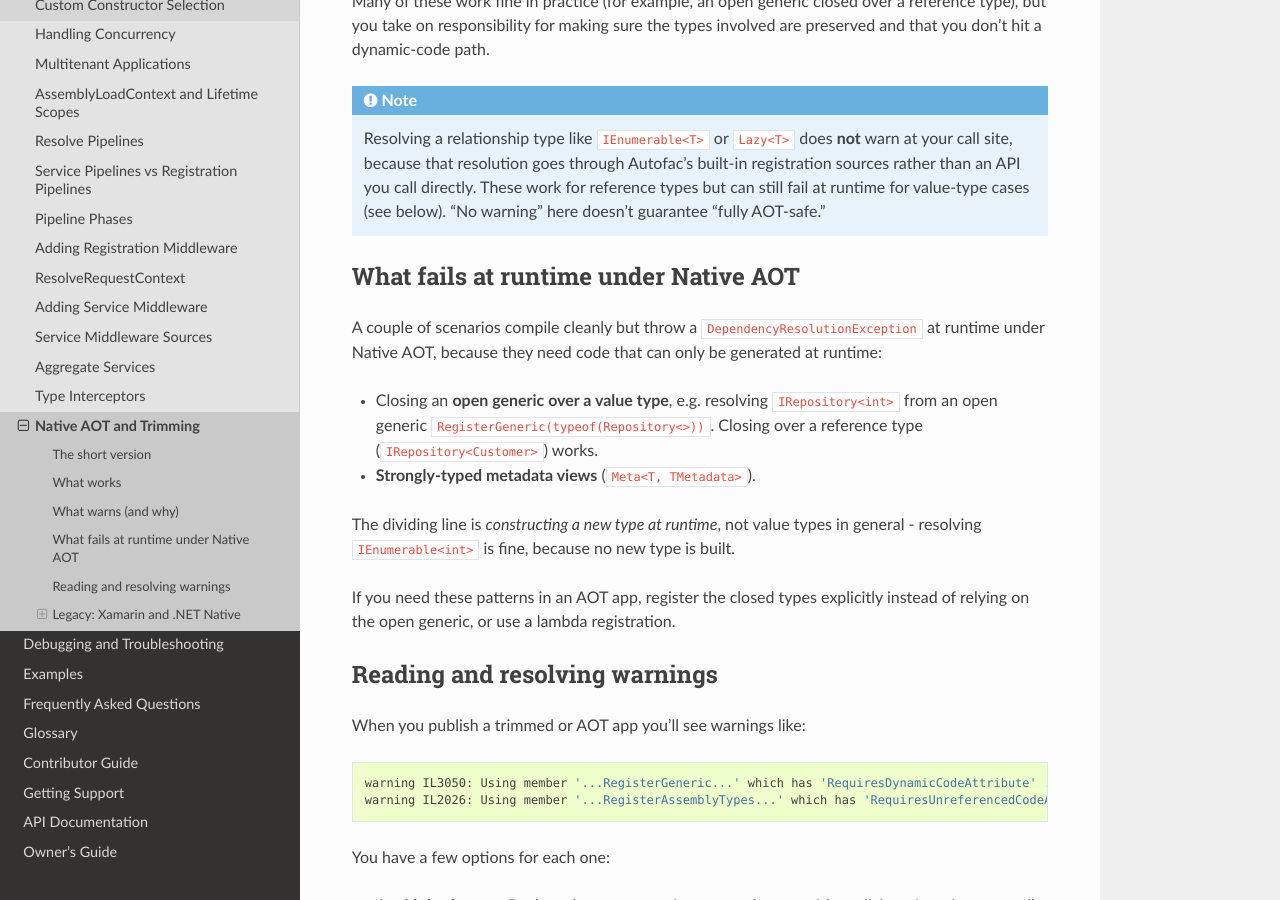
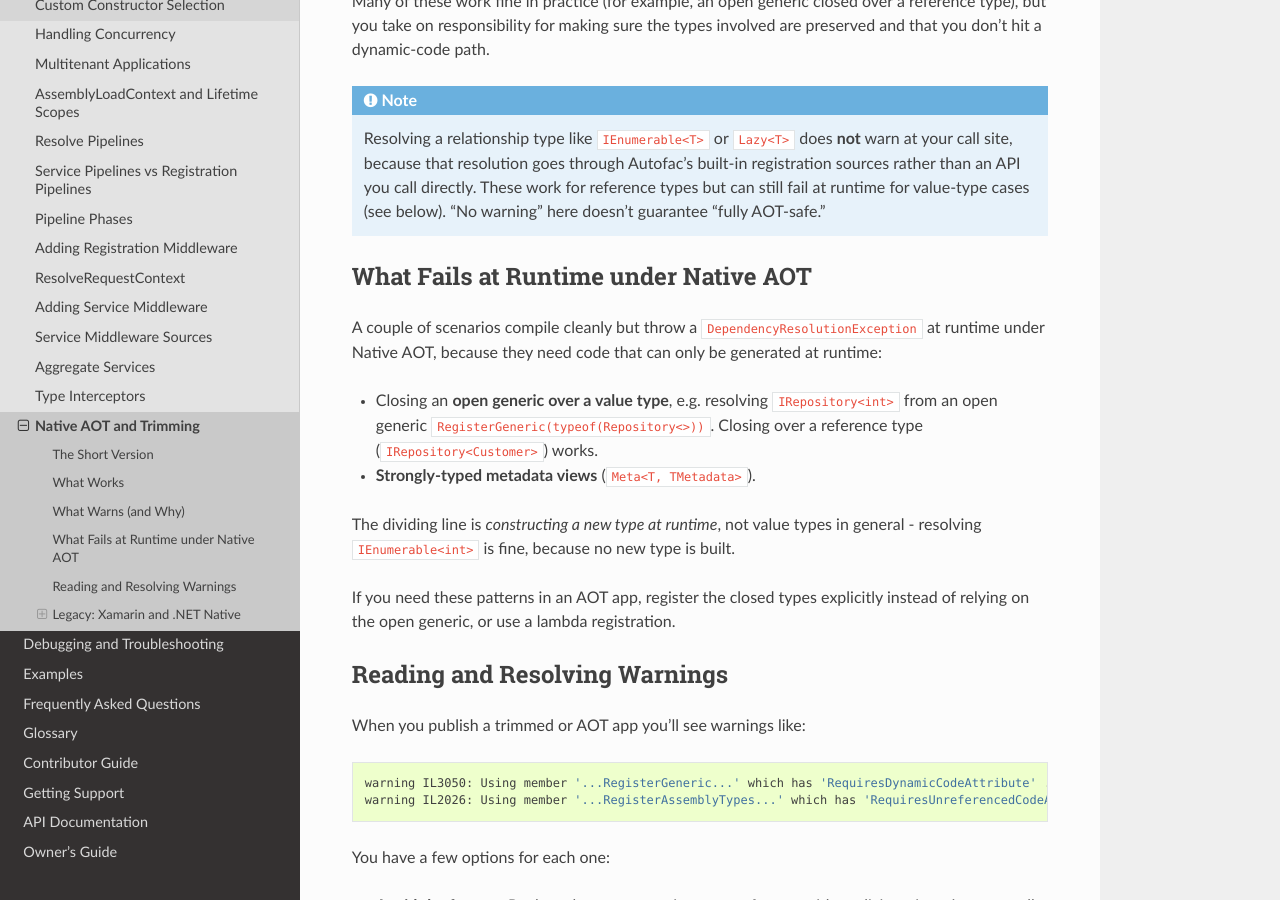
Before and after one commit to autofac/Documentation, a Sphinx documentation site: the page built from docs/advanced/native-aot-trimming.rst, in a window 1280 px wide and 900 px high, scrolled down 1840 px. Built offline with Sphinx 7.4.7 and the Read the Docs theme 3.1.0, drawn with Linux system fonts in a browser that asks for light colours; some of the changed text lies outside the part shown.

Commit message:
Fixed header capitalization.

```diff
--- a/docs/advanced/native-aot-trimming.rst
+++ b/docs/advanced/native-aot-trimming.rst
@@ -6,7 +6,7 @@ Autofac works with `trimming <https://learn.microsoft.com/dotnet/core/deploying/
 
 This page explains what works, what to avoid, and how to read the warnings you might see.
 
-The short version
+The Short Version
 =================
 
 A small amount of background helps everything else make sense. Autofac is a reflection-based container, and two things are hard for the trimmer and the AOT compiler:
@@ -16,7 +16,7 @@ A small amount of background helps everything else make sense. Autofac is a refl
 
 The good news: the most common way to use Autofac - registering concrete types and resolving them - is safe for both. The features that aren't safe are annotated, so you don't have to guess.
 
-What works
+What Works
 ==========
 
 These are safe under trimming and Native AOT and produce no warnings:
@@ -45,7 +45,7 @@ These are safe under trimming and Native AOT and produce no warnings:
 
     Lambda registrations (``Register(c => new Foo(...))``) are the most trim- and AOT-friendly way to register a component, because you construct the object yourself instead of relying on reflection. When in doubt, prefer them.
 
-What warns (and why)
+What Warns (and Why)
 ====================
 
 Some Autofac features rely on runtime code generation or on reflecting over types the trimmer can't track. These are annotated with ``[RequiresDynamicCode]`` or ``[RequiresUnreferencedCode]``, so when you build a trimmed or AOT app you'll get a warning (``IL3050`` or ``IL2026`` respectively) **at your call site** - not buried inside Autofac.
@@ -62,7 +62,7 @@ A warning doesn't necessarily mean the feature is broken - it means *the compile
 
     Resolving a relationship type like ``IEnumerable<T>`` or ``Lazy<T>`` does **not** warn at your call site, because that resolution goes through Autofac's built-in registration sources rather than an API you call directly. These work for reference types but can still fail at runtime for value-type cases (see below). "No warning" here doesn't guarantee "fully AOT-safe."
 
-What fails at runtime under Native AOT
+What Fails at Runtime under Native AOT
 ======================================
 
 A couple of scenarios compile cleanly but throw a ``DependencyResolutionException`` at runtime under Native AOT, because they need code that can only be generated at runtime:
@@ -74,7 +74,7 @@ The dividing line is *constructing a new type at runtime*, not value types in ge
 
 If you need these patterns in an AOT app, register the closed types explicitly instead of relying on the open generic, or use a lambda registration.
 
-Reading and resolving warnings
+Reading and Resolving Warnings
 ==============================
 
 When you publish a trimmed or AOT app you'll see warnings like::
```
